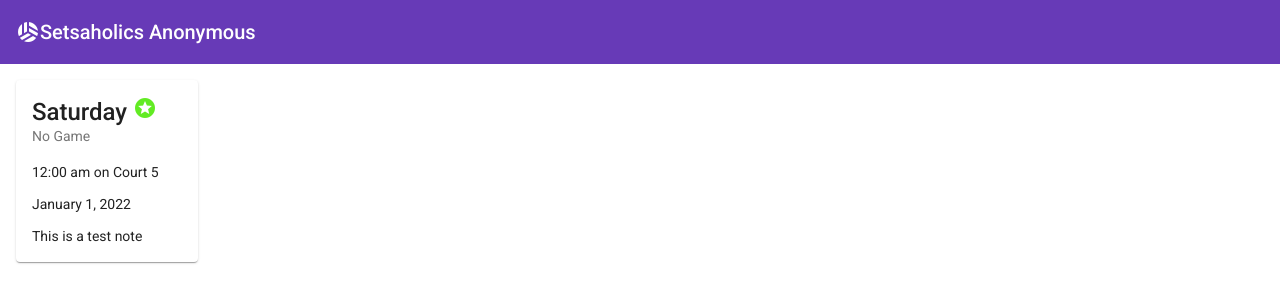
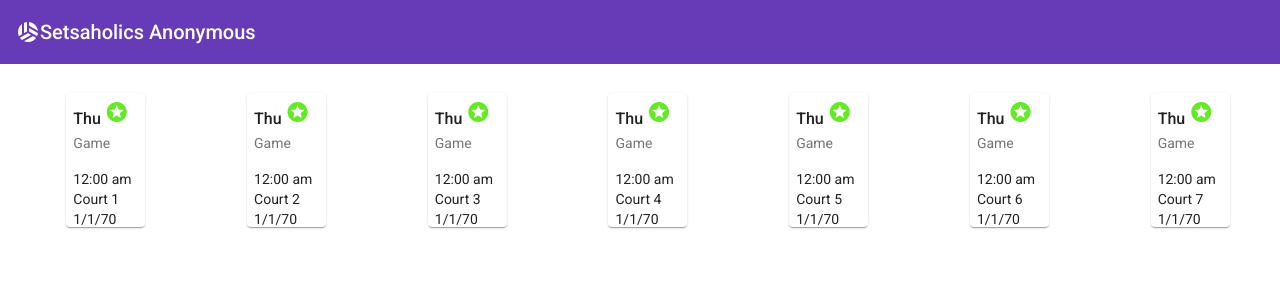
Before and after one commit to fitzerc/squad-page, an Angular app: page / in a window 1280 px wide. Shown: the top 302 px of the page. Built offline with nearby package versions, Linux system fonts and the light colour scheme.

Commit message:
shrinking calendar-day

```diff
--- a/src/app/app.module.ts
+++ b/src/app/app.module.ts
@@ -9,11 +9,11 @@ import { MatButtonModule } from '@angular/material/button'
 import { MatToolbarModule } from '@angular/material/toolbar'
 import { MatIconModule } from '@angular/material/icon';
 import { MatCardModule } from '@angular/material/card';
+import { MatGridListModule } from '@angular/material/grid-list'
 
 import { NavBarComponent } from './nav-bar/nav-bar.component';
 import { CalendarComponent } from './calendar/calendar.component';
 import { CalendarWeekComponent } from './calendar/calendar-week/calendar-week.component';
-import { CalendarMonthComponent } from './calendar/calendar-month/calendar-month.component';
 import { CalendarDayComponent } from './calendar/calendar-day/calendar-day.component'
 
 @NgModule({
@@ -22,7 +22,6 @@ import { CalendarDayComponent } from './calendar/calendar-day/calendar-day.compo
     NavBarComponent,
     CalendarComponent,
     CalendarWeekComponent,
-    CalendarMonthComponent,
     CalendarDayComponent
   ],
   imports: [
@@ -32,7 +31,8 @@ import { CalendarDayComponent } from './calendar/calendar-day/calendar-day.compo
     MatButtonModule,
     MatToolbarModule,
     MatIconModule,
-    MatCardModule
+    MatCardModule,
+    MatGridListModule
   ],
   providers: [],
   bootstrap: [AppComponent]
--- a/src/app/calendar/calendar-day/calendar-day.component.html
+++ b/src/app/calendar/calendar-day/calendar-day.component.html
@@ -2,15 +2,19 @@
   <mat-card-title>
     {{Day}}
     <mat-icon style="float: right;" *ngIf="!gamePlayed" aria-hidden="false" aria-label="Win icon">radio_button_unchecked</mat-icon>
-    <mat-icon style="float: right;" *ngIf="!gameWon && gamePlayed" style="color: red" aria-hidden="false" aria-label="Win icon">cancel</mat-icon>
+    <mat-icon style="float: right" *ngIf="!gameWon && gamePlayed" style="color: red" aria-hidden="false" aria-label="Win icon">cancel</mat-icon>
     <mat-icon style="float: right;" *ngIf="gameWon && gamePlayed" style="color: rgb(98, 235, 35);" aria-hidden="false" aria-label="Win icon">stars</mat-icon>
   </mat-card-title>
   <mat-card-subtitle>{{HaveGame}}</mat-card-subtitle>
   <mat-card-content>
-    <p>{{TimeAndCourt}}</p>
-    <p>{{Game.GameDate.toString() | date: 'longDate'}}</p>
     <div>
-        <p>{{Notes}}</p>
+      {{Game.FormattedTime}}
+    </div>
+    <div>
+      Court {{Game.GameCourt}}
+    </div>
+    <div>
+      {{Game.GameDate.toString() | date: 'shortDate'}}
     </div>
   </mat-card-content>
   <!--
--- a/src/app/calendar/calendar-day/calendar-day.component.scss
+++ b/src/app/calendar/calendar-day/calendar-day.component.scss
@@ -1,4 +1,9 @@
 .mat-card {
-    width: 150px;
-    height: 150px;
+    width: 65px;
+    height: 120px;
+    padding: 7px;
 }
+
+.mat-card-title {
+    font-size: medium;
+}
--- a/src/app/calendar/calendar-day/calendar-day.component.ts
+++ b/src/app/calendar/calendar-day/calendar-day.component.ts
@@ -21,7 +21,7 @@ export class CalendarDayComponent implements OnInit {
 
   get Day(): string {
     return this.Game.GameDate.toLocaleString(
-      'default', {weekday: 'long'}
+      'default', {weekday: 'short'}
       );
   }
 
@@ -59,7 +59,7 @@ export class GameDay {
   GameType = GameTypeEnum.None;
   GameStatus = GameStatusEnum.NA;
   GameDate = new Date();
-  GameCourt = 1;
+  GameCourt = '1';
 
   get Played(): boolean {
     return this.GameDate < new Date()
--- a/src/app/calendar/calendar-month/calendar-month.component.html
+++ /dev/null
@@ -1 +0,0 @@
-<p>calendar-month works!</p>
--- a/src/app/calendar/calendar-month/calendar-month.component.ts
+++ /dev/null
@@ -1,15 +0,0 @@
-import { Component, OnInit } from '@angular/core';
-
-@Component({
-  selector: 'app-calendar-month',
-  templateUrl: './calendar-month.component.html',
-  styleUrls: ['./calendar-month.component.scss']
-})
-export class CalendarMonthComponent implements OnInit {
-
-  constructor() { }
-
-  ngOnInit(): void {
-  }
-
-}
--- a/src/app/calendar/calendar-week/calendar-week.component.html
+++ b/src/app/calendar/calendar-week/calendar-week.component.html
@@ -1 +1,5 @@
-<app-calendar-day [Game]="game"></app-calendar-day>
+<mat-grid-list cols="7" rowHeight="160px">
+    <mat-grid-tile *ngFor="let game of games">
+        <app-calendar-day [Game]="game"></app-calendar-day>
+    </mat-grid-tile>
+</mat-grid-list>
--- a/src/app/calendar/calendar-week/calendar-week.component.ts
+++ b/src/app/calendar/calendar-week/calendar-week.component.ts
@@ -1,4 +1,4 @@
-import { Component, OnInit } from '@angular/core';
+import { Component, Input, OnInit } from '@angular/core';
 import { GameDay, GameStatusEnum, GameTypeEnum } from '../calendar-day/calendar-day.component';
 
 @Component({
@@ -7,14 +7,29 @@ import { GameDay, GameStatusEnum, GameTypeEnum } from '../calendar-day/calendar-
   styleUrls: ['./calendar-week.component.scss']
 })
 export class CalendarWeekComponent implements OnInit {
-
-  game = new GameDay();
+  @Input() games: GameDay[] = [];
 
   constructor() {
-    this.game.GameCourt = 5;
-    this.game.GameDate = new Date('1/1/2022');
-    this.game.GameType = GameTypeEnum.None;
-    this.game.GameStatus = GameStatusEnum.Upcoming;
+    let i = 1;
+    let tmpList = [];
+
+    while (i < 8) {
+      tmpList.push(this.getGame(i.toString(), new Date(i), GameTypeEnum.Regular, GameStatusEnum.Upcoming))
+      i++;
+    }
+
+    this.games = tmpList;
+  }
+
+  private getGame(court: string, date: Date, type: GameTypeEnum, gameStatus: GameStatusEnum): GameDay {
+    const gameDay = new GameDay();
+
+    gameDay.GameCourt = court;
+    gameDay.GameDate = date;
+    gameDay.GameType = type;
+    gameDay.GameStatus = gameStatus;
+
+    return gameDay;
   }
 
   ngOnInit(): void {
```
Also changed, not shown: src/app/calendar/calendar-month/calendar-month.component.scss (deleted), 1 other file (tests, documents, lock files or other folders).
